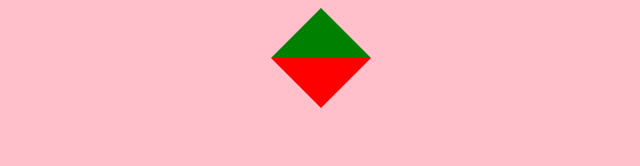
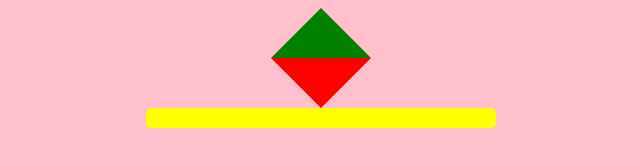
Before and after one commit to MilanGrubnic70/git-refresher, a plain HTML site: page index.html in a window 1280 px wide. Shown: the whole page, without its empty margins (319-959 px from the left). Drawn offline with nearby package versions, Linux system fonts and the light colour scheme.

Commit message:
added results div, styling, and output

```diff
--- a/index.html
+++ b/index.html
@@ -10,6 +10,7 @@
 <body>
     <div id="up"></div>
     <div id="down"></div>
+    <div id="votes"></div>
     <script src="https://ajax.googleapis.com/ajax/libs/jquery/2.2.0/jquery.min.js"></script>
     <script type="text/javascript" src="script.js"></script>
 </body>
--- a/script.js
+++ b/script.js
@@ -4,13 +4,15 @@ function init() {
 
     $('#up').click(function() {
         upVote += 1;
-        console.log(upVote);
-    })
+        $('#votes').append('Total UP votes: ' + upVote + ';    Total DOWN votes: ' + downVote + '.');
+    });
 
     $('#down').click(function() {
         downVote += 1;
-        console.log(downVote);
-    })
+        $('#votes').append('Total UP votes: ' + upVote + ';    Total DOWN votes: ' + downVote + '.');
+    });
+
+
 
 }
 
--- a/style.css
+++ b/style.css
@@ -19,3 +19,11 @@ body {
     border-top: 50px solid red;
     margin: auto;
 }
+
+#votes {
+	height: 20px;
+	width: 350px;
+	background-color: yellow;
+	margin: auto;
+	border-radius: 5px;
+}
```
